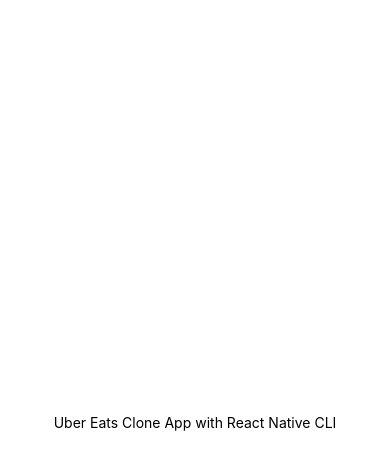
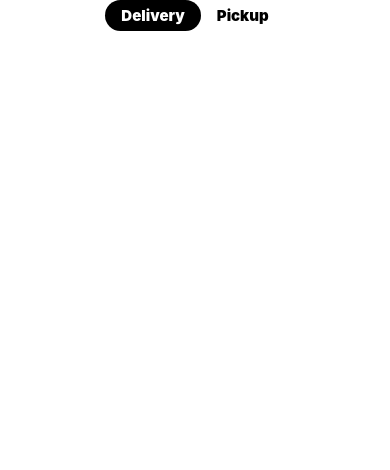
Before and after one commit to shamila37/UberEatsCloneApp, a React Native app: screen / in a window 390 px wide. Shown: the top 470 px of the page. Built offline with nearby package versions, Linux system fonts and the light colour scheme.

Commit message:
Complete HeaderTabs

```diff
--- a/App.tsx
+++ b/App.tsx
@@ -1,15 +1,8 @@
 import { Text, View } from "react-native";
+import Home from "./screens/Home";
 
 export default function App(){
   return (
-    <View
-      style = {{
-        flex:1,
-        justifyContent: "center",
-        alignItems: "center",
-      }}
-    >
-      <Text>Uber Eats Clone App with React Native CLI</Text>
-    </View>
+    <Home />
   );
 }
--- /dev/null
+++ b/components/HeaderTabs.tsx
@@ -0,0 +1,46 @@
+import { View, Text, TouchableOpacity } from 'react-native'
+import React, { useState } from 'react'
+
+export default function HeaderTab() {
+  const [activeTab, setActiveTab] = useState("Delivery");
+  return (
+    <View style={{ flexDirection: "row", alignSelf: "center"}}>
+      <HeaderButton
+        text="Delivery"
+        btnColor="black"
+        textColor="white"
+        activeTab={activeTab}
+        setActiveTab={setActiveTab}
+      />
+      <HeaderButton
+        text="Pickup"
+        btnColor="white"
+        textColor="black"
+        activeTab={activeTab}
+        setActiveTab={setActiveTab}
+      />
+    </View>
+  )
+}
+
+const HeaderButton = (props: any) => (
+    <TouchableOpacity
+      style={{
+        backgroundColor: props.activeTab == props.text ? "black" : "white",
+        paddingVertical: 6,
+        paddingHorizontal: 16,
+        borderRadius: 30
+      }}
+      onPress={() => props.setActiveTab(props.text)}
+    >
+      <Text
+        style={{
+          color: props.activeTab == props.text ? "white" : "black",
+          fontSize: 15,
+          fontWeight: "900"
+        }}
+      >
+        {props.text}
+      </Text>
+    </TouchableOpacity>
+);
--- /dev/null
+++ b/screens/Home.tsx
@@ -0,0 +1,12 @@
+import { View, Text, SafeAreaView } from 'react-native'
+import React from 'react'
+import HeaderTab from '../components/HeaderTabs'
+import HeaderTabs from '../components/HeaderTabs'
+
+export default function Home() {
+  return (
+    <SafeAreaView>
+      <HeaderTabs/>
+    </SafeAreaView>
+  )
+}
```
